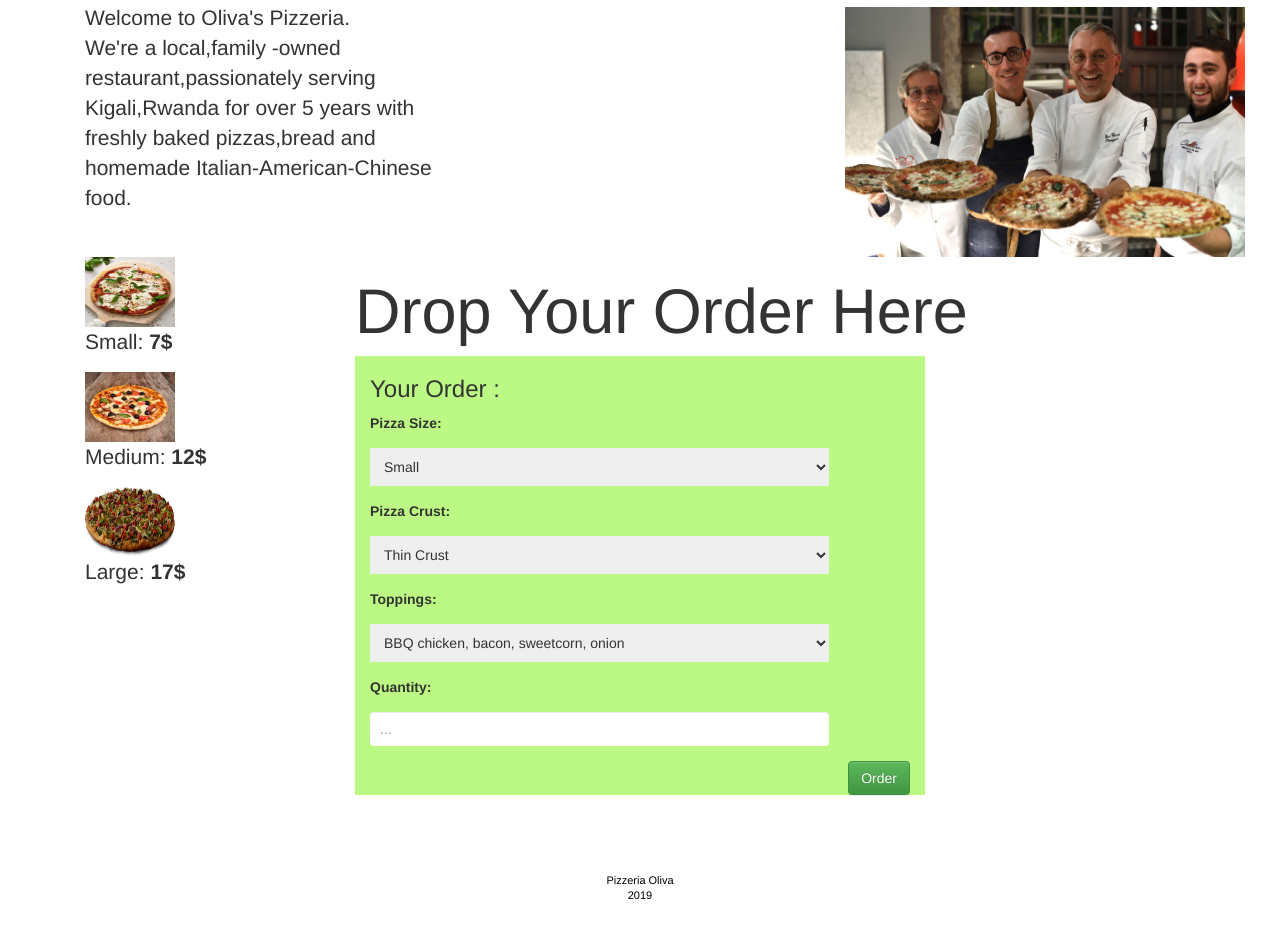
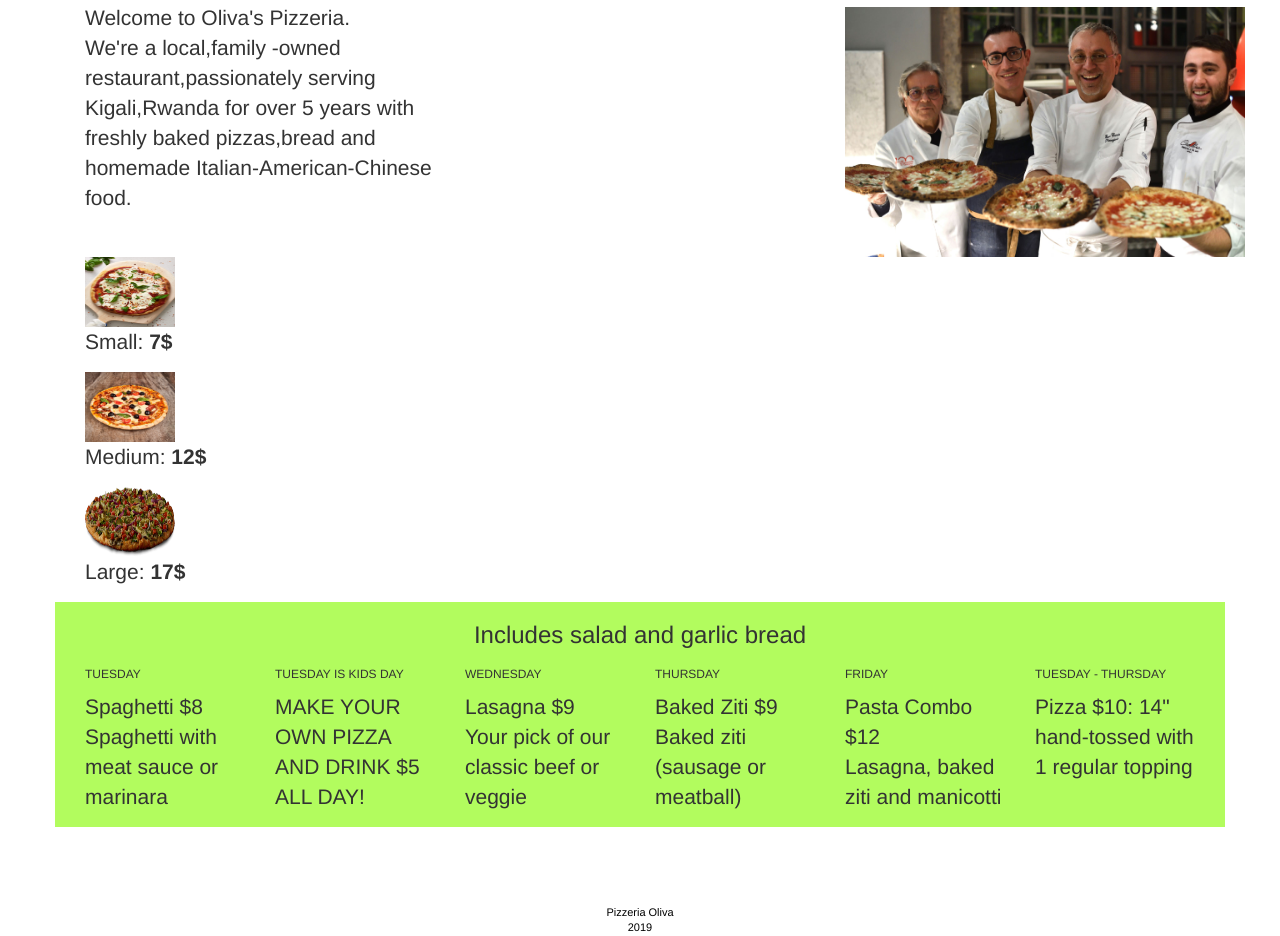
Before and after one commit to Belie06Loryn/PizzaPlace, a plain HTML site: page index.html in a window 1280 px wide. Shown: the part 551-1487 px from the top of the page. Before the commit the page ends 1455 px from the top, so only its background shows below. Drawn offline with nearby package versions, Linux system fonts and the light colour scheme.

Commit message:
trying to have image links,so when you click on image it shows you order form

```diff
--- a/Css/Styles.css
+++ b/Css/Styles.css
@@ -48,6 +48,9 @@ select , input[type=number]{
   border: none;
 
 }
+#orde{
+    display: none;
+}
 
 
 
--- a/Js/Scripts.js
+++ b/Js/Scripts.js
@@ -24,7 +24,7 @@ function addOrder() {
   };
 
   if (newOrder.pizzaSize != undefined) {
-    alert(+ newOrder.piza()+ '$' + ' Successfuly.');
+    alert( newOrder.piza()+ '$' + ' Successfuly.');
   } else {
     alert('No order added');
   }
--- a/index.html
+++ b/index.html
@@ -9,6 +9,7 @@
     <link rel="stylesheet" href="https://maxcdn.bootstrapcdn.com/bootstrap/3.3.7/css/bootstrap.min.css" integrity="sha384-BVYiiSIFeK1dGmJRAkycuHAHRg32OmUcww7on3RYdg4Va+PmSTsz/K68vbdEjh4u" crossorigin="anonymous">
     <!-- Optional theme -->
     <link rel="stylesheet" href="https://maxcdn.bootstrapcdn.com/bootstrap/3.3.7/css/bootstrap-theme.min.css" integrity="sha384-rHyoN1iRsVXV4nD0JutlnGaslCJuC7uwjduW9SVrLvRYooPp2bWYgmgJQIXwl/Sp" crossorigin="anonymous">
+    <script src="https://code.jquery.com/jquery-3.4.1.min.js"></script>
     <!-- Latest compiled and minified JavaScript -->
     <script src="https://maxcdn.bootstrapcdn.com/bootstrap/3.3.7/js/bootstrap.min.js" integrity="sha384-Tc5IQib027qvyjSMfHjOMaLkfuWVxZxUPnCJA7l2mCWNIpG9mGCD8wGNIcPD7Txa" crossorigin="anonymous"></script>
     <link rel="stylesheet" href="Css/Styles.css">
@@ -30,19 +31,55 @@
                 <img src="Images/5536.jpg"  style="width: 400px; height:250px;" >
             </div>
         </div>
-        <div class="container" >
-            <div class="col-md-3 col-lg-3">
-                   <img src="Images/b36036a54e1cf9c084f4b702a63e5a08f1e98983.webp" class="piza"><p class="pizas">Small: <strong>7$</strong></p>
-                   <img src="Images/bb988e5f25f4e44e52be001ffbaafe2c.jpg" class="piza"><p class="pizas">Medium: <strong>12$</strong></p>
-                   <img src="Images/Gourmet_Veggie.png" class="piza"><p class="pizas">Large: <strong>17$</strong></p>
+        <div class="container">
+            <div class="col-md-4 col-lg-4" id="ima">
+                <a href="#orde"><img src="Images/b36036a54e1cf9c084f4b702a63e5a08f1e98983.webp" class="piza"></a><p class="pizas">Small: <strong>7$</strong></p>
+                <a href="#orde"><img src="Images/bb988e5f25f4e44e52be001ffbaafe2c.jpg" class="piza"></a><p class="pizas">Medium: <strong>12$</strong></p>
+                <a href="#orde"><img src="Images/Gourmet_Veggie.png" class="piza"></a><p class="pizas">Large: <strong>17$</strong></p>
             </div>
+
+        </div>
+
+        <div class="container" style="background-color: rgb(178, 252, 94);">
+            <h3 style="text-align: center;">Includes salad and garlic bread</h3>
+            <div class="col-md-2 col-lg-2">
+                <h6>TUESDAY</h6>
+                <p>Spaghetti $8 <br>
+                    Spaghetti with meat sauce or marinara</p>
+            </div>
+            <div class="col-md-2 col-lg-2">
+                <h6>TUESDAY IS KIDS DAY</h6>
+                <p> MAKE YOUR OWN PIZZA <br>AND DRINK $5 ALL DAY!</p>
+            </div>
+            <div class="col-md-2 col-lg-2">
+                <h6>WEDNESDAY</h6>
+                <p> Lasagna $9 <br>
+                Your pick of our classic beef or veggie</p>
+            </div>
+            <div class="col-md-2 col-lg-2">
+                <h6>THURSDAY</h6>
+                <p> Baked Ziti $9 <br>
+                Baked ziti (sausage or meatball)</p>
+            </div>
+            <div class="col-md-2 col-lg-2">
+                <h6>FRIDAY</h6>
+                <p> Pasta Combo $12 <br>
+                Lasagna, baked ziti and manicotti</p>
+            </div>
+            <div class="col-md-2 col-lg-2">
+                <h6>TUESDAY - THURSDAY</h6>
+                <p>Pizza $10: 14" hand-tossed with 1 regular topping</p>
+            </div>
+        </div>
+        <div class="container" id="orde">
+            <div class="col-md-5 col-lg-5"></div>
             <h1>Drop Your Order Here </h1>
             <div class="col-md-6 col-lg-6" style="background-color: rgb(188, 248, 132);">
                 <h3>Your Order :</h3>
                    <form action="" method="post">
                         <div class="field">
                             <label for="psise">Pizza Size: </label><br>
-                            <select id="size">
+                            <select id="size" required>
                             <option class="form-control" value="17" >Large</option>
                             <option class="form-control" value="12">Medium</option>
                             <option class="form-control" value="7" selected>Small</option>
@@ -50,7 +87,7 @@
                         </div>
                         <div class="field">
                             <label for="crust">Pizza Crust: </label><br>
-                            <select id="crust">
+                            <select id="crust" required>
                             <option class="form-control" value="2" selected>Thin Crust</option>
                             <option class="form-control" value="3">Thick Crust</option>
                             <option class="form-control" value="4">Flatbread Crust</option>
@@ -62,7 +99,7 @@
                         </div>
                         <div class="field">
                             <label for="toppi">Toppings: </label><br>
-                            <select id="toppi">
+                            <select id="toppi" required>
                             <option class="form-control" value="5" selected>BBQ chicken, bacon, sweetcorn, onion</option>
                             <option class="form-control" value="2">Bacon, pineapple</option>
                             <option class="form-control" value="4">Marinated tikka chicken, green pepper, onions</option>
@@ -76,12 +113,12 @@
                         </div>
                         <div class="field">
                             <label for="qty">Quantity: </label><br>
-                            <input type="number" class="form-control" id="quanti" cols="3" rows="2" placeholder="...">
+                            <input type="number" class="form-control" id="quanti" cols="3" rows="2" placeholder="..." required>
                         </div>
                         <button id="order" type="button" class="btn btn-success" style="float:right;">Order</button>
                     </form>
             </div>
-            <div class="col-md-3 col-lg-3" id="ordere">
+            <div class="col-md-1 col-lg-1" id="ordere">
 
             </div>
         </div>
@@ -89,7 +126,7 @@
     <div class="footer">
         <footer>Pizzeria Oliva <br>2019</footer>
     </div>
-    <script src="https://code.jquery.com/jquery-3.4.1.min.js"></script>
+
     <script src="https://ajax.googleapis.com/ajax/libs/jquery/3.4.1/jquery.min.js"></script>
     <script src="Js/Scripts.js"></script>
 </body>
```
